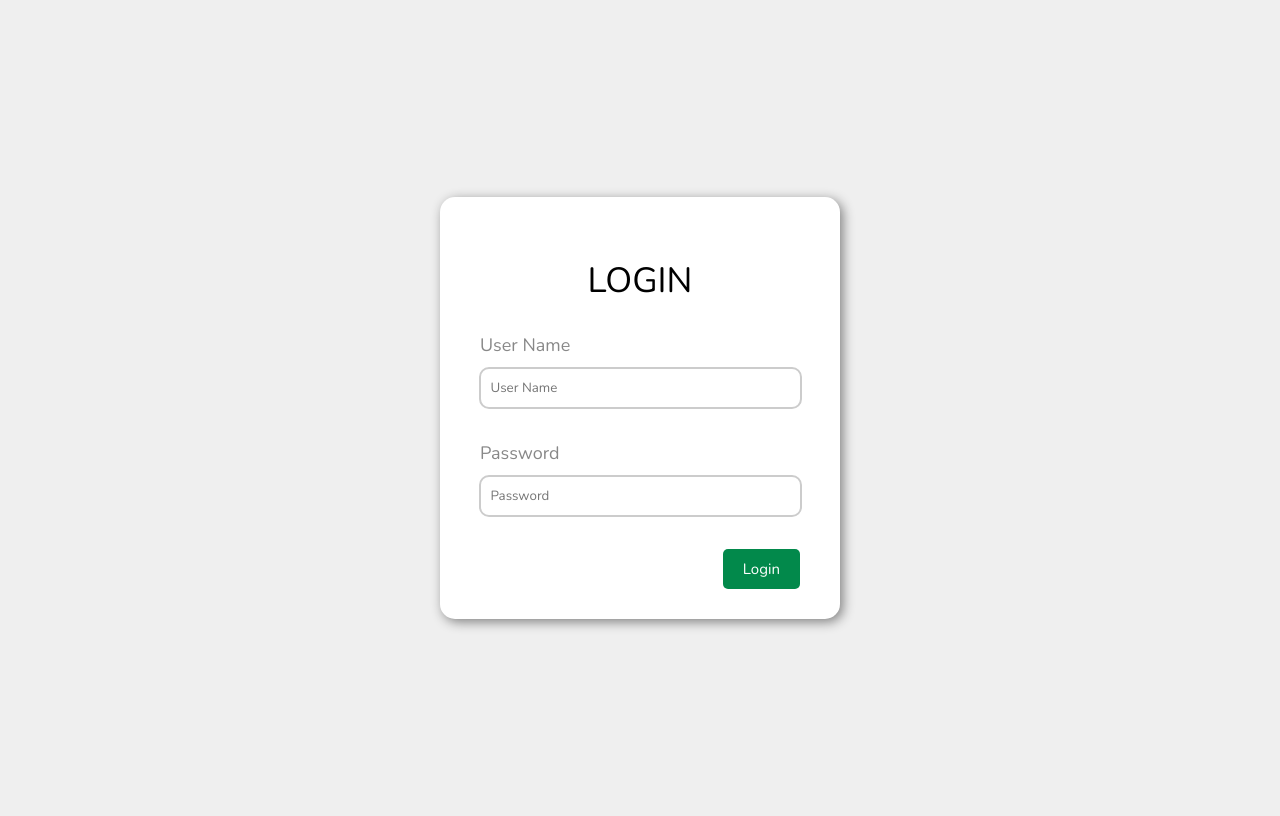
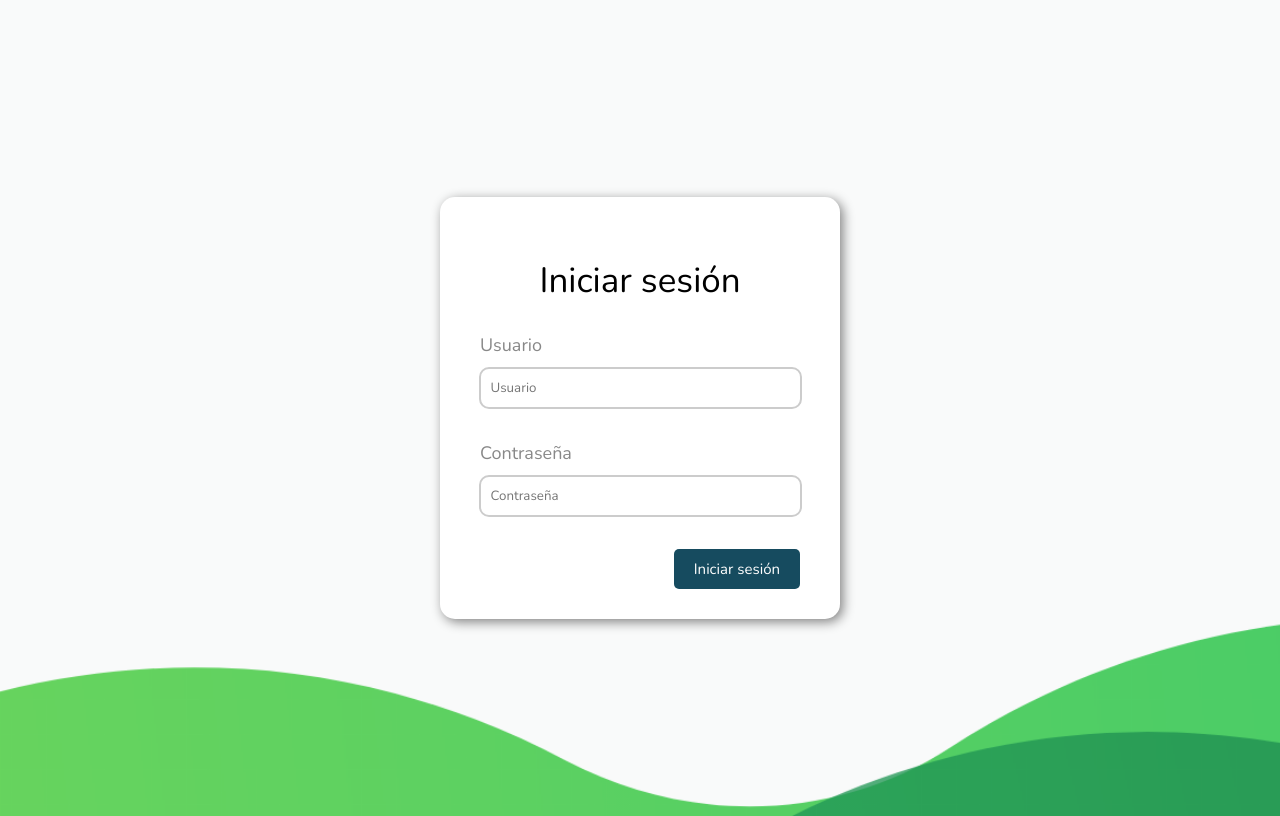
Before and after one commit to sofhdez/IoTeam-Project, a PHP site: page / in a window 1280 px wide. Run offline with PHP 8.4, Linux system fonts and the light colour scheme.

Commit message:
tablero corregido

```diff
--- a/tableroFinal/index.php
+++ b/tableroFinal/index.php
@@ -1,9 +1,9 @@
-
 <!DOCTYPE html>
 <html>
+
 <head>
-	<title>LOGIN</title>
-	<link rel="stylesheet" type="text/css" href="style.css">
+    <title>LOGIN</title>
+    <link rel="stylesheet" type="text/css" href="style.css">
     <link href="https://fonts.googleapis.com/css2?family=Nunito:wght@200&display=swap" rel="stylesheet">
     <link href="https://fonts.googleapis.com/css2?family=Nunito:wght@200&display=swap" rel="stylesheet">
 
@@ -14,22 +14,23 @@
 
 
 
-    <form action = "login.php" method = "post">
-        <h2 style= "font-family:'Nunito', sans-serif";>LOGIN</h2>
+    <form action="login.php" method="post">
+        <h2 style="font-family:'Nunito', sans-serif" ;>Iniciar sesión</h2>
         <?php if (isset($_GET['error'])) { ?>
             <p class="error"><?php echo $_GET['error']; ?></p>
         <?php } ?>
-        <label style= "font-family:'Nunito', sans-serif";>User Name</label>
-        <input type="text" name = "uname" placeholder = "User Name" style= "font-family:'Nunito', sans-serif";><br>
+        <label style="font-family:'Nunito', sans-serif" ;>Usuario</label>
+        <input type="text" name="uname" placeholder="Usuario" style="font-family:'Nunito', sans-serif" ;><br>
 
-        <label style= "font-family:'Nunito', sans-serif"; >Password</label>
-        <input type="password" name = "password" placeholder = "Password" style= "font-family:'Nunito', sans-serif";><br>
+        <label style="font-family:'Nunito', sans-serif" ;>Contraseña</label>
+        <input type="password" name="password" placeholder="Contraseña" style="font-family:'Nunito', sans-serif" ;><br>
 
-        <button type = "submit" style= "font-family:'Nunito', sans-serif";>Login</button>
+        <button type="submit" style="font-family:'Nunito', sans-serif" ;>Iniciar sesión</button>
 
 
     </form>
 
 
-    </body>
+</body>
+
 </html>
--- a/tableroFinal/style.css
+++ b/tableroFinal/style.css
@@ -6,10 +6,11 @@ body{
     align-items: center;
     height: 100vh;
     flex-direction: column;
-    background-size: 1500px;
+    background-size: 2100px;
     background-position:top;
     background-position:0px;
-
+    background-image: url("1.png") ;
+    background-repeat: no-repeat;
 
 
 }
@@ -69,7 +70,7 @@ form2{ /* Cuadro gris de HOME */
     width: 1300px;
     height: 650px;
     font-size: 20px;
-    background:#EFEFEF;
+    background:#F9FAFA;
     border-radius: 15px;
     padding: 30px;
     position: absolute;
@@ -142,7 +143,7 @@ label{
 
 button{
     float: right;
-    background: #02894B;
+    background: #164B5F;
     padding: 10px 20px;
     color:#fff;
     font-size: 15px;
@@ -373,9 +374,9 @@ form7{ /* Cuadro blanco de 3 tablitas */
 .containerbutton{
 
     border: none;
-    width: 200px;
-    height: 80px;
-    background:#EFEFEF ;
+    width: 180px;
+    height: 70px;
+    background:#164B5F ;
     padding: 15px;
     border-radius: 15px;
     position: absolute;
@@ -405,7 +406,7 @@ background: #fff;
    width: 320px;
    height: 70px;
    border-radius: 0px;
-   font-size: 30px;
+   font-size: 25px;
    padding:15px;
    font-family:'Nunito', sans-serif;
     font-weight: bolder;
```
Also changed, not shown: tableroFinal/home.php (+5 -4 lines), tableroFinal/login.php (+18 -19 lines).
